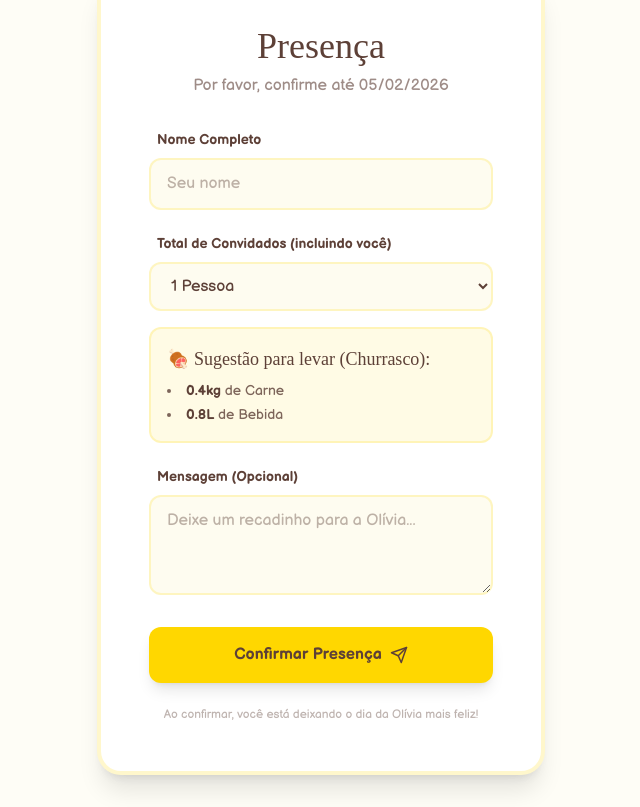
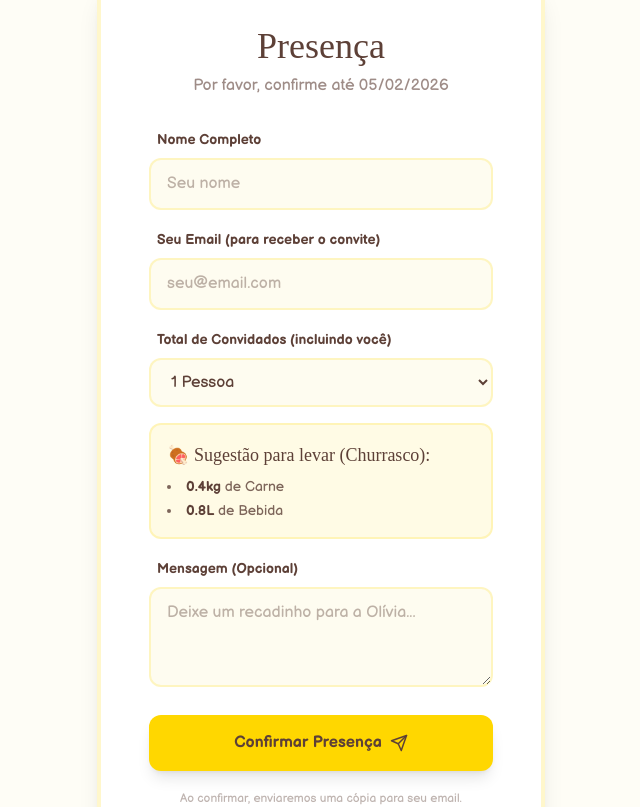
Before and after one commit to arynelson11/aniversario-olivia, a React (Vite) app: page / in a window 1280 px wide. Shown: the part 1620-2427 px from the top of the page, without its empty margins (319-959 px from the left). Built offline with nearby package versions, Linux system fonts and the light colour scheme; a web font is replaced by a local one.

Commit message:
Add guest email input and digital ticket UI

```diff
--- a/src/components/RSVP.tsx
+++ b/src/components/RSVP.tsx
@@ -5,6 +5,7 @@ import { Send, CheckCircle2 } from 'lucide-react';
 export default function RSVP() {
     const [formState, setFormState] = useState<'idle' | 'submitting' | 'success'>('idle');
     const [guests, setGuests] = useState(1);
+    const [ticketData, setTicketData] = useState<{ name: string, guests: number, companions: string } | null>(null);
 
     const handleSubmit = async (e: React.FormEvent<HTMLFormElement>) => {
         e.preventDefault();
@@ -12,6 +13,7 @@ export default function RSVP() {
 
         const formData = new FormData(e.currentTarget);
         const name = formData.get('name') as string;
+        const email = formData.get('email') as string;
         const message = formData.get('message') as string;
 
         // Collect companion names
@@ -31,16 +33,19 @@ export default function RSVP() {
                 },
                 body: JSON.stringify({
                     "Nome do Convidado": name,
+                    "Email de Contato": email,
                     "Total de Pessoas": `${guests}`,
                     "Acompanhantes": companionsString,
                     "Mensagem": message || "Sem mensagem",
                     _subject: `Nova Presença: ${name} + ${companions.length}`,
                     "🍖 Carne (kg)": `${(guests * 0.4).toFixed(1)}kg`,
                     "🥤 Bebida (L)": `${(guests * 0.8).toFixed(1)}L`,
+                    _cc: email, // Send copy to guest
                     _template: "table",
                     _captcha: "false"
                 })
             });
+            setTicketData({ name, guests, companions: companionsString });
             setFormState('success');
         } catch (error) {
             console.error("Erro ao enviar:", error);
@@ -51,27 +56,62 @@ export default function RSVP() {
 
     return (
         <section id="rsvp" className="relative z-10 py-24 px-4 bg-white/40 backdrop-blur-sm">
-            <div className="max-w-md mx-auto bg-white rounded-3xl shadow-xl p-8 md:p-12 border-4 border-primary/20">
+            <div className="max-w-md mx-auto">
                 <motion.div
                     initial={{ opacity: 0, scale: 0.95 }}
                     whileInView={{ opacity: 1, scale: 1 }}
                     viewport={{ once: true }}
                 >
+                    {formState === 'success' && ticketData ? (
+                        <motion.div
+                            initial={{ scale: 0.8, opacity: 0, rotate: -2 }}
+                            animate={{ scale: 1, opacity: 1, rotate: 0 }}
+                            className="bg-[#FEFCF0] p-8 rounded-3xl border-4 border-dashed border-primary/40 relative shadow-2xl overflow-hidden"
+                        >
+                            {/* Decorative Daisy */}
+                            <div className="absolute -top-6 -right-6 w-24 h-24 spin-slow">
+                                <img src="/daisy.png" alt="Daisy" className="w-full h-full object-contain opactiy-80" />
+                            </div>
+
+                            <div className="text-center mb-6">
+                                <h3 className="font-heading text-3xl text-primary mb-1">Oba! Você vai! 🎉</h3>
+                                <p className="text-text/60 text-sm">Sua presença foi confirmada.</p>
+                            </div>
+
+                            <div className="bg-white p-6 rounded-2xl border-2 border-primary/10 shadow-sm space-y-4 relative z-10">
+                                <div className="flex items-center gap-3 text-left border-b border-primary/10 pb-3">
+                                    <div className="bg-primary/20 p-2.5 rounded-full">
+                                        <Send className="text-primary w-5 h-5" />
+                                    </div>
+                                    <div>
+                                        <p className="text-[10px] text-text/50 uppercase font-bold tracking-wider">Convidado VIP</p>
+                                        <p className="font-heading text-xl text-text leading-tight">{ticketData.name}</p>
+                                    </div>
+                                </div>
+
+                                <div className="grid grid-cols-2 gap-4">
+                                    <div className="text-center bg-primary/5 rounded-xl p-2">
+                                        <p className="text-[10px] text-text/50 uppercase font-bold">Total</p>
+                                        <p className="font-heading text-lg text-text">{ticketData.guests} {ticketData.guests === 1 ? 'Pessoa' : 'Pessoas'}</p>
+                                    </div>
+                                    <div className="text-center bg-primary/5 rounded-xl p-2">
+                                        <p className="text-[10px] text-text/50 uppercase font-bold">Data</p>
+                                        <p className="font-heading text-lg text-text">16/02</p>
+                                    </div>
+                                </div>
+                            </div>
+
+                            <div className="mt-8 text-center space-y-2">
+                                <p className="text-text/60 text-xs">Enviamos uma cópia para seu email! 📧</p>
+                                <p className="text-primary/40 text-[10px] uppercase tracking-[0.2em] font-bold">TICKET DIGITAL • ANIVERSÁRIO DA OLÍVIA</p>
+                            </div>
+                        </motion.div>
+                    ) : (
+                        <div className="bg-white rounded-3xl shadow-xl p-8 md:p-12 border-4 border-primary/20">
                             <h2 className="text-3xl md:text-4xl font-heading text-center mb-2 text-text">Presença</h2>
                             <p className="text-center text-text/60 mb-8">Por favor, confirme até 05/02/2026</p>
 
-                    {formState === 'success' ? (
-                        <motion.div
-                            initial={{ opacity: 0, scale: 0.8 }}
-                            animate={{ opacity: 1, scale: 1 }}
-                            className="flex flex-col items-center justify-center py-10"
-                        >
-                            <CheckCircle2 className="w-16 h-16 text-green-500 mb-4" />
-                            <h3 className="text-2xl font-heading text-text text-center">Confirmado!</h3>
-                            <p className="text-text/70 text-center">Mal podemos esperar para te ver!</p>
-                        </motion.div>
-                    ) : (
-                        <form onSubmit={handleSubmit} className="space-y-6">
+                            <form onSubmit={handleSubmit} className="space-y-5">
                                 <div>
                                     <label htmlFor="name" className="block text-sm font-bold text-text mb-2 pl-2">Nome Completo</label>
                                     <input
@@ -81,6 +121,18 @@ export default function RSVP() {
                                         name="name"
                                         className="w-full bg-background border-2 border-primary/20 rounded-xl px-4 py-3 focus:outline-none focus:border-primary text-text placeholder-text/40 transition-colors"
                                         placeholder="Seu nome"
+                                    />
+                                </div>
+
+                                <div>
+                                    <label htmlFor="email" className="block text-sm font-bold text-text mb-2 pl-2">Seu Email (para receber o convite)</label>
+                                    <input
+                                        required
+                                        type="email"
+                                        id="email"
+                                        name="email"
+                                        className="w-full bg-background border-2 border-primary/20 rounded-xl px-4 py-3 focus:outline-none focus:border-primary text-text placeholder-text/40 transition-colors"
+                                        placeholder="seu@email.com"
                                     />
                                 </div>
 
@@ -147,11 +199,11 @@ export default function RSVP() {
                                         </>
                                     )}
                                 </button>
-
                                 <p className="text-xs text-center text-text/40 mt-4">
-                                Ao confirmar, você está deixando o dia da Olívia mais feliz!
+                                    Ao confirmar, enviaremos uma cópia para seu email.
                                 </p>
                             </form>
+                        </div>
                     )}
                 </motion.div>
             </div>
```
Lines whose indentation alone changed are shown as unchanged.
